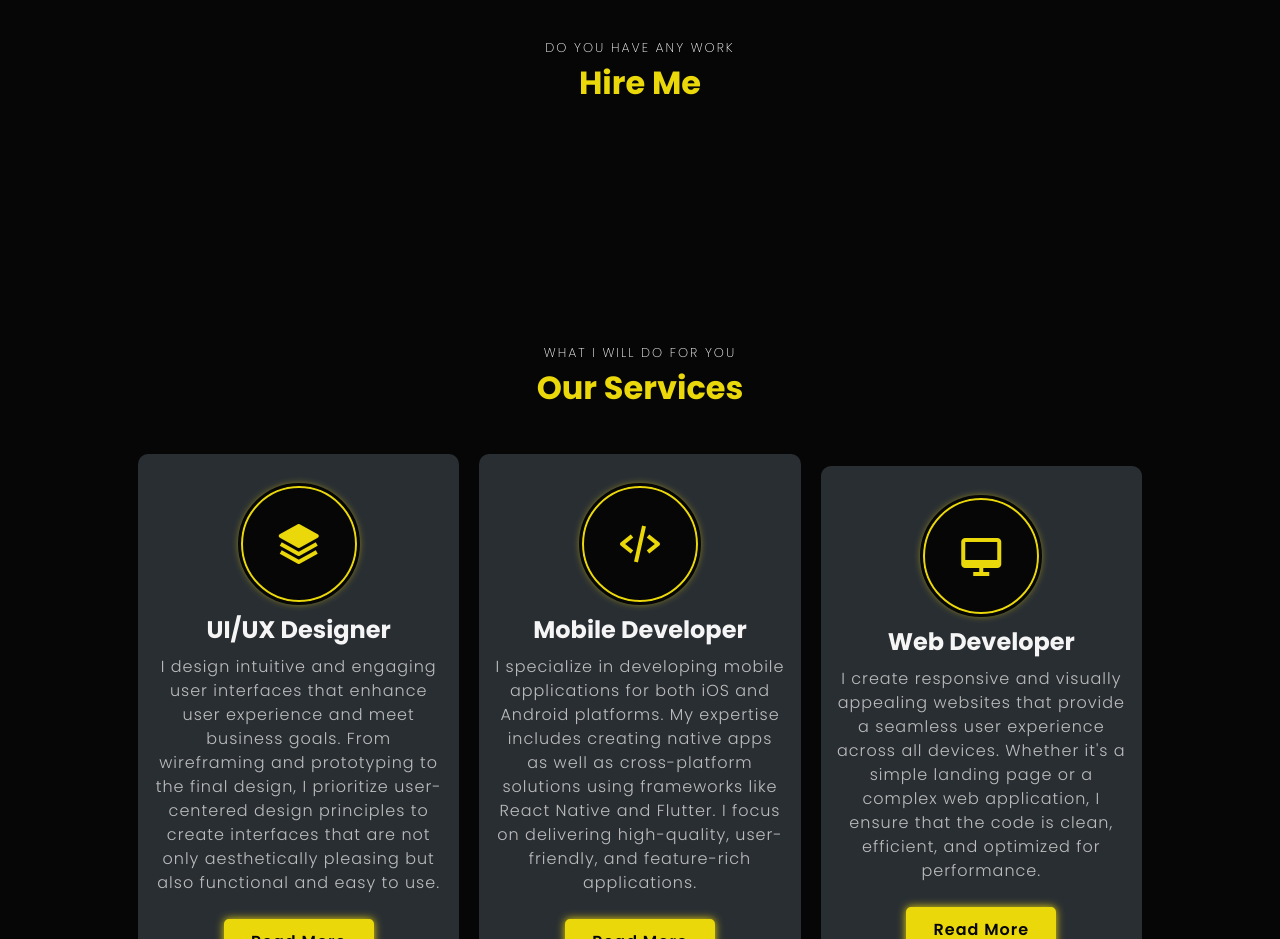
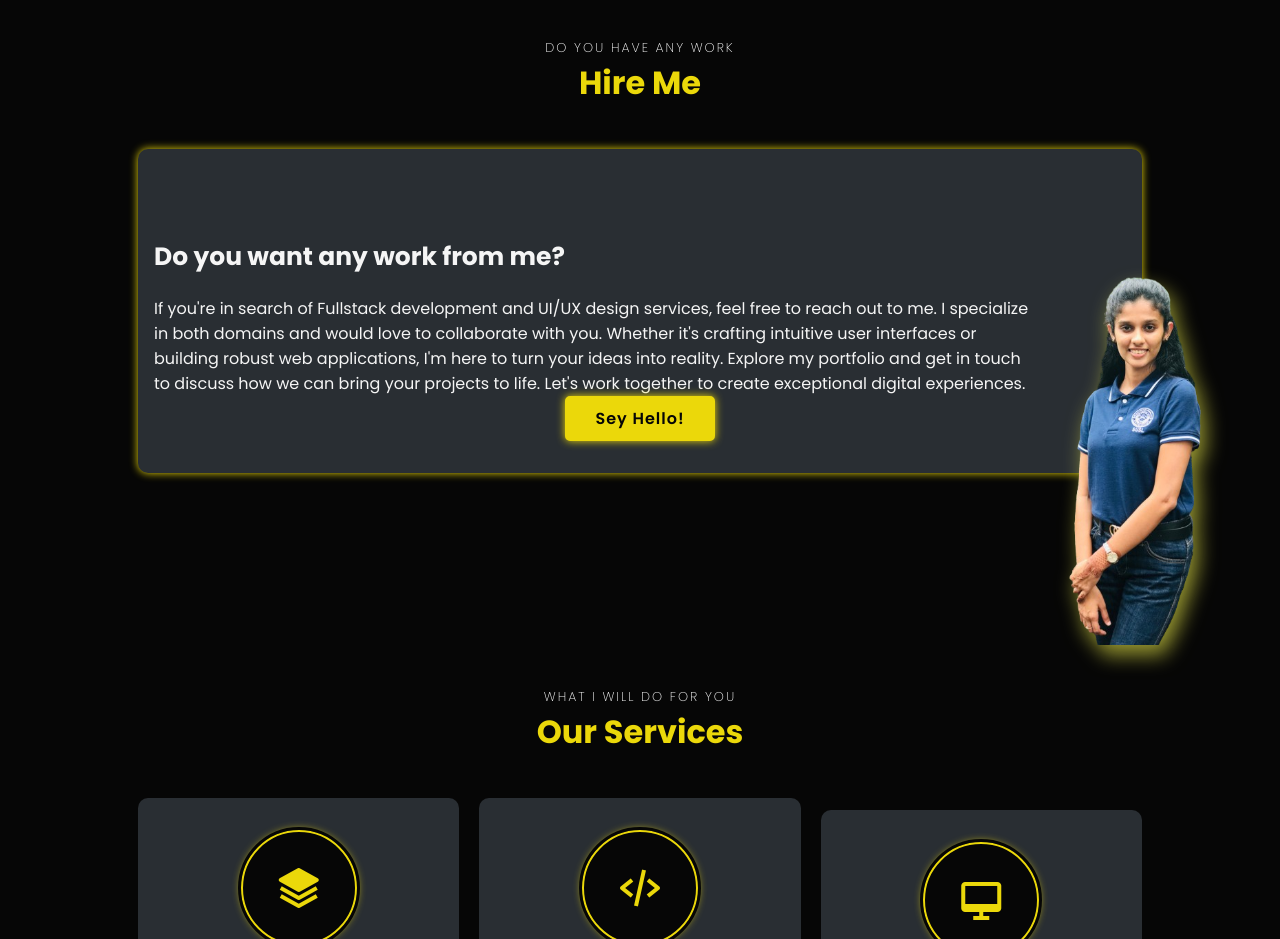
Before and after one commit to SachiniDeSilva/Portfolio, a plain HTML site: page index.html in a window 1280 px wide. Shown: the part 1560-2499 px from the top of the page. Drawn offline with nearby package versions, Linux system fonts and the light colour scheme.

Commit message:
do hire me section

```diff
--- a/index.html
+++ b/index.html
@@ -220,7 +220,25 @@
         <span>do you have any work</span>
         <h2>Hire Me</h2>
     </div>
+<div class="hire-section">
+<div class="hire-box">
+    <h3>Do you want any work from me?</h3>
+    <p>If you're in search of Fullstack development and UI/UX design services,
+        feel free to reach out to me. I specialize in both domains and would love to collaborate with you.
+        Whether it's crafting intuitive user interfaces or building robust web applications, I'm here to turn your ideas into reality.
+         Explore my portfolio and get in touch to discuss how we can bring your projects to life. Let's work together to create exceptional
+         digital experiences.</p>
 
+         <div class="btn-box ">
+            <a href="#" class="btn">Sey Hello!</a>
+        </div>
+
+</div>
+<div class="hire-img">
+    <img src="img/my7.png" alt="">
+</div>
+
+</div>
 
 
 
@@ -526,7 +544,7 @@
                 <div class="port-content">
                     <h3>UI/UX Design</h3>
                     <p>Lorem ipsum dolor sit amet consectetur adipisicing elit.</p>
-                    <a href="#"><i class="bx bx-link-external"></i></a>
+                    <a href="https://www.figma.com/proto/sqhqA0mlhagk0zSSdClmBy/Visiontalk?node-id=174-454&t=06XOKBIjyxzRP4yF-0&scaling=scale-down&page-id=0%3A1&starting-point-node-id=4%3A2&show-proto-sidebar=1"><i class="bx bx-link-external"></i></a>
                 </div>
             </div>
 
@@ -550,7 +568,7 @@
                 <div class="port-content">
                     <h3>UI/UX Design /Web Development</h3>
                     <p>Lorem ipsum dolor sit amet consectetur adipisicing elit. Accusamus corporis distinctio voluptatem aperiam enim,</p>
-                    <a href="#"><i class="bx bx-link-external"></i></a>
+                    <a href="https://www.figma.com/design/K6uIvn6mxEanFBS4yu12eH/Book-A-Doc?t=VRwLnwwO3GhHy2rO-0"><i class="bx bx-link-external"></i></a>
                 </div>
             </div>
 
@@ -563,7 +581,7 @@
                 <div class="port-content">
                     <h3>UI/UX Design</h3>
                     <p>Lorem ipsum dolor sit amet consectetur adipisicing elit. Accusamus corporis distinctio voluptatem aperiam enim,</p>
-                    <a href="#"><i class="bx bx-link-external"></i></a>
+                    <a href="https://www.figma.com/proto/xMVwECheiTkK5Ef8SySf2t/Drozen?node-id=5-2&starting-point-node-id=5%3A2"><i class="bx bx-link-external"></i></a>
                 </div>
             </div>
 
--- a/style.css
+++ b/style.css
@@ -413,8 +413,8 @@ label.btn:nth-child(2)::before {
 
 .liquid-shape{
     position: absolute;
-    width: 100%;
-    height: 100%;
+    width: 98%;
+    height: 98%;
     z-index: -1;
     top: 5%;
 }
@@ -539,6 +539,62 @@ display: block;
     list-style-type: disc;
 }
 /*end about*/
+
+.hire-section{
+    display: flex;
+    justify-content: center;
+    align-items: center;
+    flex-wrap: wrap;
+    grid: gap 2rem;
+
+
+
+}
+.hire-section .hire-box{
+    flex: 1 1 18rem;
+    padding: 5rem 1rem 2rem;
+    text-align: left;
+   background: var(--secon-bg-color);
+    transition: transform .4s;
+    border-radius: 10px;
+    margin: 10px;
+    gap: 8px;
+    box-shadow: var(--neon-box-shadow);
+
+}
+.hire-box h3{
+    font-size: 25px;
+    padding-top: 1%;
+}
+
+.hire-box p{
+    padding-top: 2%;
+    width: 90%;
+}
+.hire-box .btn-box{
+
+    width: auto;
+    justify-content: center;
+}
+.hire-img{
+    position: absolute;
+    top:226% ;
+    left: 69%;
+
+    display: flex;
+    justify-content: right;
+    align-items: right;
+}
+.hire-img img{
+    height: auto;
+    width: 75%;
+    filter: drop-shadow(5px 10px 10px rgba(246, 246, 77, 0.6));
+
+
+
+}
+
+/*end hireme*/
 .main-text{
     width: 100%;
     text-align: center;
```
Also changed, not shown: img/my1.png (deleted), img/my2.jpeg (deleted), img/my7.png (added), 1 other file.
